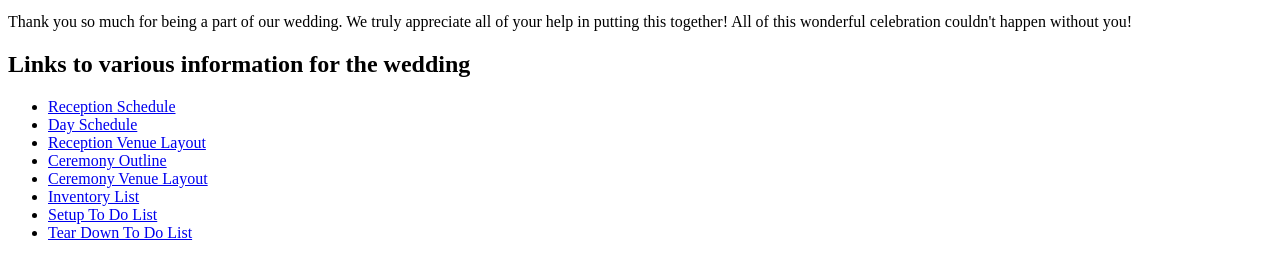
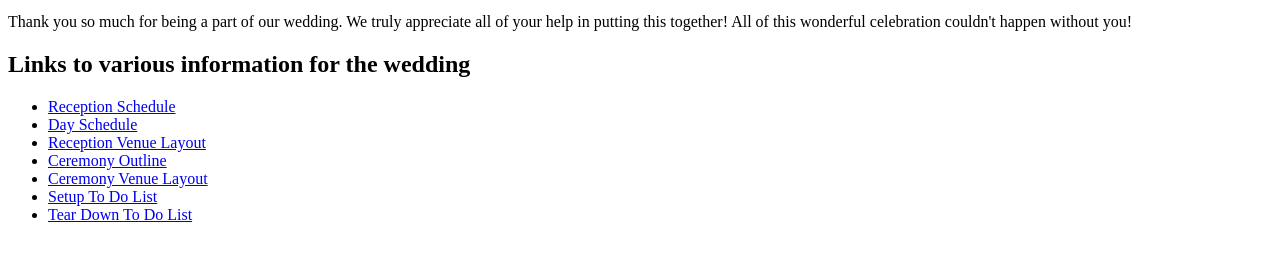
Before and after one commit to lsetiawan/wedding, a Gatsby site: page /coordinator in a window 1280 px wide. Shown: the part 101-380 px from the top of the page. Built offline with nearby package versions, Linux system fonts and the light colour scheme; Gatsby itself is replaced by a stand-in of ours.

Commit message:
inventory list ommited

```diff
--- a/src/pages/coordinator.js
+++ b/src/pages/coordinator.js
@@ -10,7 +10,6 @@ const Coordinator = () => {
         { title: 'Reception Venue Layout', url: ReceptionVenuePDF, asset: true },
         { title: 'Ceremony Outline', url: '/ceremony-outline/', asset: false },
         { title: 'Ceremony Venue Layout', url: CeremonyVenuePDF, asset: true },
-        { title: 'Inventory List', url: '/inventory/', asset: false },
         { title: 'Setup To Do List', url: '/setup/', asset: false },
         { title: 'Tear Down To Do List', url: '/tear-down/', asset: false }
     ]
```
